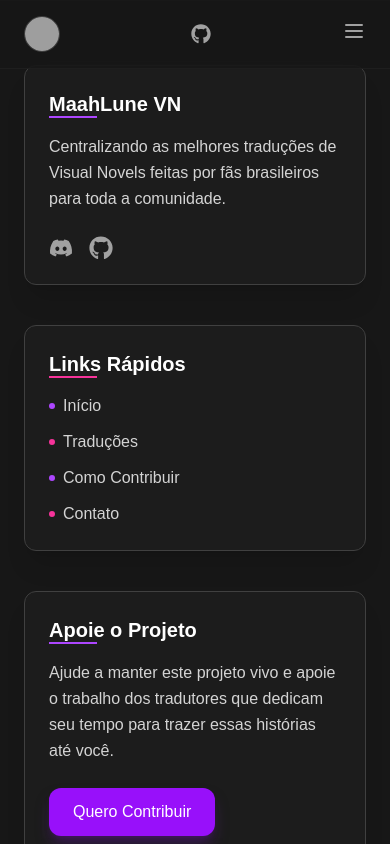
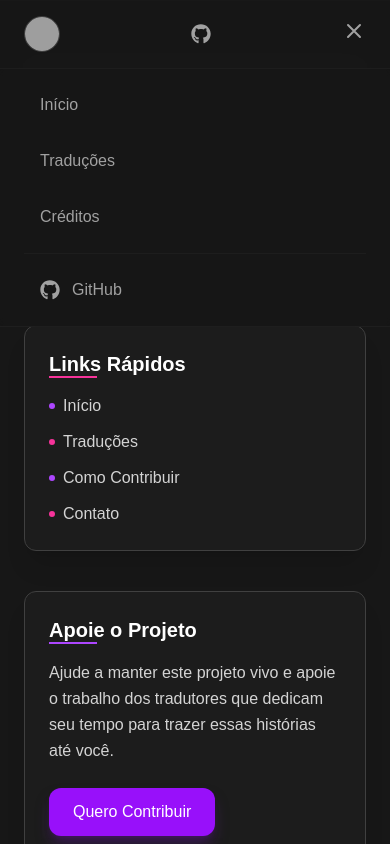
Before and after one commit to maahlune/vn, a React (Vite) app: page / in a window 390 px wide. Both pictures are taken after a click on the button "Toggle mobile menu". Shown: the top 844 px of the page. Built offline with nearby package versions, Linux system fonts and the light colour scheme; grey boxes are pictures that could not be loaded; the HTML template or start-up script is replaced by a standard one; a web font is replaced by a local one.

Commit message:
menu hamburguer

```diff
--- a/src/components/Header/Header.tsx
+++ b/src/components/Header/Header.tsx
@@ -1,7 +1,17 @@
 import { NavLink } from "react-router";
 import { FaGithub } from "react-icons/fa";
+import { useState } from "react";
 
 const Header = () => {
+    const [isMobileMenuOpen, setIsMobileMenuOpen] = useState(false);
+
+    const toggleMobileMenu = () => {
+        setIsMobileMenuOpen(!isMobileMenuOpen);
+    };
+
+    const closeMobileMenu = () => {
+        setIsMobileMenuOpen(false);
+    };
     return (
         <header className="fixed top-0 left-0 right-0 z-50 bg-neutral-900/80 backdrop-blur-md border-b border-neutral-800/50">
             <div className="container mx-auto px-6 py-4">
@@ -19,7 +29,6 @@ const Header = () => {
                             />
                         </NavLink>
                     </div>
-
                     {/* Navigation */}
                     <nav className="hidden md:flex items-center space-x-8">
                         <NavLink
@@ -54,7 +63,6 @@ const Header = () => {
                             Créditos
                         </NavLink>
                     </nav>
-
                     {/* Right side - GitHub */}
                     <div className="flex items-center space-x-4">
                         {/* GitHub Icon */}
@@ -66,21 +74,106 @@ const Header = () => {
                         >
                             <FaGithub className="w-5 h-5" />
                         </a>
-                    </div>
-
-                    {/* Mobile menu button - you can add mobile navigation later */}
+                    </div>{" "}
+                    {/* Mobile menu button */}
                     <div className="md:hidden">
-                        <button className="text-neutral-400 hover:text-white transition-colors duration-200">
-                            <svg className="w-6 h-6" fill="none" stroke="currentColor" viewBox="0 0 24 24">
+                        <button
+                            onClick={toggleMobileMenu}
+                            className="text-neutral-400 hover:text-white transition-colors duration-200 relative z-50"
+                            aria-label="Toggle mobile menu"
+                        >
+                            <svg
+                                className={`w-6 h-6 transform transition-transform duration-300 ${
+                                    isMobileMenuOpen ? "rotate-90" : ""
+                                }`}
+                                fill="none"
+                                stroke="currentColor"
+                                viewBox="0 0 24 24"
+                            >
+                                {isMobileMenuOpen ? (
+                                    <path
+                                        strokeLinecap="round"
+                                        strokeLinejoin="round"
+                                        strokeWidth={2}
+                                        d="M6 18L18 6M6 6l12 12"
+                                    />
+                                ) : (
                                     <path
                                         strokeLinecap="round"
                                         strokeLinejoin="round"
                                         strokeWidth={2}
                                         d="M4 6h16M4 12h16M4 18h16"
                                     />
+                                )}
                             </svg>
                         </button>
+                    </div>{" "}
                 </div>
+            </div>
+
+            {/* Mobile Navigation Menu */}
+            <div
+                className={`md:hidden transition-all duration-300 ease-in-out ${
+                    isMobileMenuOpen ? "max-h-96 opacity-100" : "max-h-0 opacity-0 overflow-hidden"
+                }`}
+            >
+                <div className="bg-neutral-900/95 backdrop-blur-md border-t border-neutral-800/50">
+                    <nav className="container mx-auto px-6 py-4 space-y-4">
+                        <NavLink
+                            to="/vn/"
+                            onClick={closeMobileMenu}
+                            className={({ isActive }) =>
+                                `block py-2 px-4 rounded-lg transition-all duration-200 ${
+                                    isActive
+                                        ? "text-white bg-purple-600/20 border-l-4 border-purple-500"
+                                        : "text-neutral-400 hover:text-white hover:bg-neutral-800/50"
+                                }`
+                            }
+                            end
+                        >
+                            Início
+                        </NavLink>
+                        <NavLink
+                            to="vn/traducoes"
+                            onClick={closeMobileMenu}
+                            className={({ isActive }) =>
+                                `block py-2 px-4 rounded-lg transition-all duration-200 ${
+                                    isActive
+                                        ? "text-white bg-lime-600/20 border-l-4 border-lime-500"
+                                        : "text-neutral-400 hover:text-white hover:bg-neutral-800/50"
+                                }`
+                            }
+                        >
+                            Traduções
+                        </NavLink>
+                        <NavLink
+                            to="vn/creditos"
+                            onClick={closeMobileMenu}
+                            className={({ isActive }) =>
+                                `block py-2 px-4 rounded-lg transition-all duration-200 ${
+                                    isActive
+                                        ? "text-white bg-purple-600/20 border-l-4 border-purple-500"
+                                        : "text-neutral-400 hover:text-white hover:bg-neutral-800/50"
+                                }`
+                            }
+                        >
+                            Créditos
+                        </NavLink>
+
+                        {/* Mobile GitHub Link */}
+                        <div className="pt-4 border-t border-neutral-800/50">
+                            <a
+                                href="https://github.com/maahlune/vn/"
+                                target="_blank"
+                                rel="noopener noreferrer"
+                                onClick={closeMobileMenu}
+                                className="flex items-center space-x-3 py-2 px-4 text-neutral-400 hover:text-white transition-colors duration-200 rounded-lg hover:bg-neutral-800/50"
+                            >
+                                <FaGithub className="w-5 h-5" />
+                                <span>GitHub</span>
+                            </a>
+                        </div>
+                    </nav>
                 </div>
             </div>
         </header>
```
Lines whose indentation alone changed are shown as unchanged.
